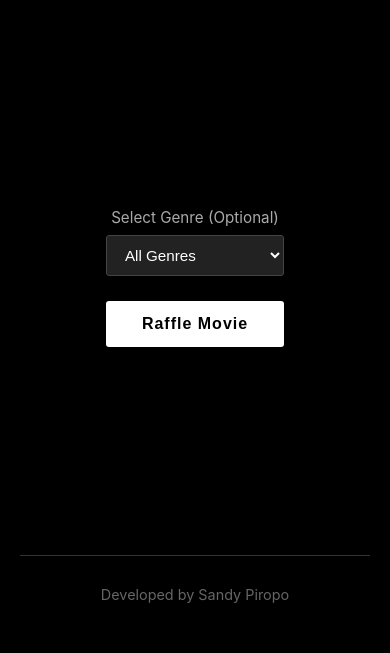
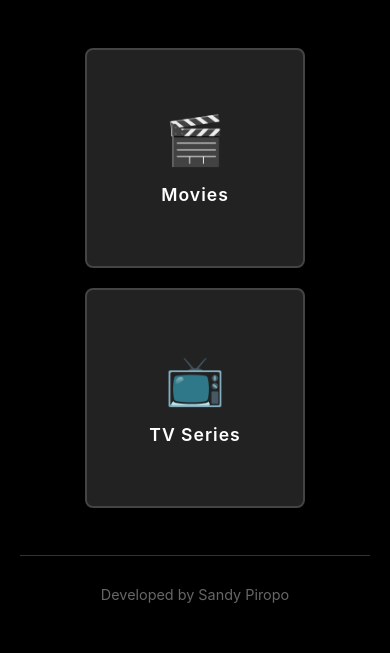
Before and after one commit to sandypiropo/cinesort, a Flask app: page / in a window 390 px wide. Shown: the part 191-844 px from the top of the page. Run offline with Flask 3, Linux system fonts and the light colour scheme; data that the repository does not hold is empty.

Commit message:
New home screen and shuffle

```diff
--- a/app.py
+++ b/app.py
@@ -26,6 +26,36 @@ def get_genres():
             return jsonify({'error': 'API key not configured'}), 500
 
         url = f'{TMDB_BASE_URL}/genre/movie/list'
+        params = {
+            'api_key': TMDB_API_KEY,
+            'language': 'en-US'
+        }
+
+        response = requests.get(url, params=params)
+        response.raise_for_status()
+
+        data = response.json()
+        genres = data.get('genres', [])
+
+        # Add special LGBT category
+        genres.append({
+            'id': 999999,  # Special ID for LGBT
+            'name': 'LGBT+'
+        })
+
+        return jsonify({'genres': genres})
+
+    except Exception as e:
+        return jsonify({'error': f'Error fetching genres: {str(e)}'}), 500
+
+@app.route('/api/genres-tv')
+def get_genres_tv():
+    """Get all TV genres plus special LGBT category"""
+    try:
+        if not TMDB_API_KEY:
+            return jsonify({'error': 'API key not configured'}), 500
+
+        url = f'{TMDB_BASE_URL}/genre/tv/list'
         params = {
             'api_key': TMDB_API_KEY,
             'language': 'en-US'
@@ -137,5 +167,99 @@ def raffle_movie():
         print(f"Error: {traceback.format_exc()}")
         return jsonify({'error': f'Internal error: {str(e)}'}), 500
 
+@app.route('/api/raffle-tv', methods=['GET'])
+def raffle_tv():
+    try:
+        if not TMDB_API_KEY:
+            return jsonify({'error': 'API key not configured. Set TMDB_API_KEY in .env file'}), 500
+
+        genre_id = request.args.get('genre_id')
+        random_page = random.randint(1, 500)
+
+        url = f'{TMDB_BASE_URL}/discover/tv'
+        params = {
+            'api_key': TMDB_API_KEY,
+            'language': 'en-US',
+            'sort_by': 'popularity.desc',
+            'page': random_page,
+            'vote_count.gte': 50
+        }
+
+        # Handle LGBT+ as special case using keywords
+        if genre_id == '999999':  # Special ID for LGBT
+            params['with_keywords'] = '59967|59969|82295|162564'  # LGBT keywords
+        elif genre_id:
+            params['with_genres'] = genre_id
+
+        response = requests.get(url, params=params)
+        response.raise_for_status()
+
+        data = response.json()
+        shows = data.get('results', [])
+
+        if not shows:
+            return jsonify({'error': 'No TV shows found'}), 404
+
+        show = random.choice(shows)
+
+        details_url = f'{TMDB_BASE_URL}/tv/{show["id"]}'
+        details_params = {
+            'api_key': TMDB_API_KEY,
+            'language': 'en-US',
+            'append_to_response': 'credits,videos'
+        }
+
+        details_response = requests.get(details_url, params=details_params)
+        details_response.raise_for_status()
+        details = details_response.json()
+
+        # Extract trailer/video
+        trailer_url = None
+        videos = details.get('videos', {}).get('results', [])
+        for video in videos:
+            if video['site'] == 'YouTube' and video['type'] == 'Trailer':
+                trailer_url = f"https://www.youtube.com/embed/{video['key']}"
+                break
+
+        # Get episode runtime or use first season info
+        runtime_text = ''
+        if details.get('episode_run_time') and len(details['episode_run_time']) > 0:
+            runtime_text = f"{details['episode_run_time'][0]}min per episode"
+
+        tv_data = {
+            'id': details['id'],
+            'title': details.get('name', 'Title not available'),
+            'original_title': details.get('original_name', ''),
+            'synopsis': details.get('overview', 'Synopsis not available'),
+            'poster': f"{TMDB_IMAGE_BASE_URL}{details['poster_path']}" if details.get('poster_path') else None,
+            'backdrop': f"https://image.tmdb.org/t/p/original{details['backdrop_path']}" if details.get('backdrop_path') else None,
+            'rating': details.get('vote_average', 0),
+            'release_date': details.get('first_air_date', 'Date not available'),
+            'genres': [g['name'] for g in details.get('genres', [])],
+            'runtime': runtime_text,
+            'director': None,
+            'cast': [],
+            'trailer_url': trailer_url
+        }
+
+        if 'credits' in details and 'crew' in details['credits']:
+            for person in details['credits']['crew']:
+                if person['job'] in ['Executive Producer', 'Producer']:
+                    tv_data['director'] = person['name']
+                    break
+
+        if 'credits' in details and 'cast' in details['credits']:
+            tv_data['cast'] = [
+                actor['name'] for actor in details['credits']['cast'][:5]
+            ]
+
+        return jsonify(tv_data)
+
+    except requests.exceptions.RequestException as e:
+        return jsonify({'error': f'Error fetching TV show: {str(e)}'}), 500
+    except Exception as e:
+        print(f"Error: {traceback.format_exc()}")
+        return jsonify({'error': f'Internal error: {str(e)}'}), 500
+
 if __name__ == '__main__':
     app.run(debug=True, port=5000)
--- a/static/css/style.css
+++ b/static/css/style.css
@@ -44,6 +44,86 @@ main {
     flex-direction: column;
     justify-content: center;
     align-items: center;
+}
+
+/* Home Screen */
+.home-screen {
+    width: 100%;
+    display: flex;
+    justify-content: center;
+    align-items: center;
+    padding: 40px 20px;
+}
+
+.type-selector {
+    display: flex;
+    gap: 40px;
+    justify-content: center;
+    flex-wrap: wrap;
+}
+
+.btn-type-selector {
+    width: 280px;
+    height: 280px;
+    background: #222;
+    border: 2px solid #444;
+    border-radius: 8px;
+    cursor: pointer;
+    transition: all 0.3s ease;
+    display: flex;
+    flex-direction: column;
+    align-items: center;
+    justify-content: center;
+    gap: 20px;
+    font-family: inherit;
+}
+
+.btn-type-selector:hover {
+    background: #2a2a2a;
+    border-color: #666;
+    transform: scale(1.05);
+}
+
+.btn-type-selector:active {
+    transform: scale(0.95);
+}
+
+.btn-icon {
+    font-size: 4rem;
+}
+
+.btn-text {
+    font-size: 1.3rem;
+    font-weight: 600;
+    color: #fff;
+    letter-spacing: 1px;
+}
+
+/* Raffle Screen */
+.raffle-screen {
+    width: 100%;
+    display: flex;
+    flex-direction: column;
+    align-items: center;
+    padding: 20px;
+}
+
+.btn-back {
+    align-self: flex-start;
+    background: transparent;
+    border: 1px solid #444;
+    color: #fff;
+    padding: 10px 20px;
+    border-radius: 3px;
+    cursor: pointer;
+    font-size: 0.95rem;
+    transition: all 0.3s ease;
+    margin-bottom: 30px;
+}
+
+.btn-back:hover {
+    background: #222;
+    border-color: #666;
 }
 
 .raffle-section {
@@ -368,6 +448,25 @@ footer {
         font-size: 2rem;
     }
 
+    .type-selector {
+        gap: 20px;
+        flex-direction: column;
+    }
+
+    .btn-type-selector {
+        width: 220px;
+        height: 220px;
+        gap: 15px;
+    }
+
+    .btn-icon {
+        font-size: 3rem;
+    }
+
+    .btn-text {
+        font-size: 1.1rem;
+    }
+
     .genre-selector {
         width: 100%;
         max-width: 300px;
--- a/templates/index.html
+++ b/templates/index.html
@@ -4,7 +4,7 @@
 <head>
     <meta charset="UTF-8">
     <meta name="viewport" content="width=device-width, initial-scale=1.0">
-    <title>CineSort - Movie Raffle</title>
+    <title>CineSort - Movie & TV Raffle</title>
     <link rel="stylesheet" href="{{ url_for('static', filename='css/style.css') }}" />
 </head>
 
@@ -16,6 +16,24 @@
         </header>
 
         <main>
+            <!-- Home Screen -->
+            <div id="homeScreen" class="home-screen">
+                <div class="type-selector">
+                    <button id="btnMovies" class="btn-type-selector">
+                        <span class="btn-icon">🎬</span>
+                        <span class="btn-text">Movies</span>
+                    </button>
+                    <button id="btnSeries" class="btn-type-selector">
+                        <span class="btn-icon">📺</span>
+                        <span class="btn-text">TV Series</span>
+                    </button>
+                </div>
+            </div>
+
+            <!-- Raffle Screen -->
+            <div id="raffleScreen" class="raffle-screen hidden">
+                <button id="btnBack" class="btn-back">← Back</button>
+
                 <div class="raffle-section">
                     <div class="genre-selector">
                         <label for="genreSelect">Select Genre (Optional)</label>
@@ -25,11 +43,11 @@
                     </div>
 
                     <button id="btnRaffle" class="btn-raffle">
-                    Raffle Movie
+                        Raffle
                     </button>
                     <div id="loading" class="loading hidden">
                         <div class="spinner"></div>
-                    <p>Finding the perfect movie...</p>
+                        <p>Finding the perfect option...</p>
                     </div>
                 </div>
 
@@ -38,7 +56,7 @@
                         <div class="movie-backdrop" id="backdrop"></div>
                         <div class="movie-content">
                             <div class="movie-poster-container">
-                            <img id="poster" src="" alt="Movie poster" class="movie-poster">
+                                <img id="poster" src="" alt="Poster" class="movie-poster">
                             </div>
                             <div class="movie-info">
                                 <h2 id="title" class="movie-title"></h2>
@@ -84,8 +102,9 @@
                 <div id="erro" class="erro hidden">
                     <p class="erro-mensagem"></p>
                     <button id="btnTentarNovamente" class="btn-sortear">
-                    Tentar Novamente
+                        Try Again
                     </button>
+                </div>
             </div>
         </main>
 
@@ -95,16 +114,59 @@
     </div>
 
     <script>
+        // State
+        let currentType = null; // 'movie' or 'tv'
+
+        // DOM Elements
+        const homeScreen = document.getElementById('homeScreen');
+        const raffleScreen = document.getElementById('raffleScreen');
+        const btnMovies = document.getElementById('btnMovies');
+        const btnSeries = document.getElementById('btnSeries');
+        const btnBack = document.getElementById('btnBack');
         const btnRaffle = document.getElementById('btnRaffle');
         const btnNew = document.getElementById('btnNew');
         const genreSelect = document.getElementById('genreSelect');
         const loading = document.getElementById('loading');
         const result = document.getElementById('result');
 
+        // Navigation
+        btnMovies.addEventListener('click', () => {
+            currentType = 'movie';
+            showRaffleScreen();
+        });
+
+        btnSeries.addEventListener('click', () => {
+            currentType = 'tv';
+            showRaffleScreen();
+        });
+
+        btnBack.addEventListener('click', () => {
+            currentType = null;
+            showHomeScreen();
+        });
+
+        function showHomeScreen() {
+            homeScreen.classList.remove('hidden');
+            raffleScreen.classList.add('hidden');
+            result.classList.add('hidden');
+            loading.classList.add('hidden');
+            window.scrollTo({ top: 0, behavior: 'smooth' });
+        }
+
+        function showRaffleScreen() {
+            homeScreen.classList.add('hidden');
+            raffleScreen.classList.remove('hidden');
+            result.classList.add('hidden');
+            loading.classList.add('hidden');
+            genreSelect.innerHTML = '<option value="">All Genres</option>';
+            loadGenres();
+        }
+
         // Load genres on page load
         async function loadGenres() {
             try {
-                const response = await fetch('/api/genres');
+                const endpoint = currentType === 'tv' ? '/api/genres-tv' : '/api/genres';
+                const response = await fetch(endpoint);
                 const data = await response.json();
 
                 if (data.genres) {
@@ -126,84 +188,87 @@
 
             try {
                 const genreId = genreSelect.value;
-                const url = genreId ? `/api/raffle-movie?genre_id=${genreId}` : '/api/raffle-movie';
+                const endpoint = currentType === 'tv' ? '/api/raffle-tv' : '/api/raffle-movie';
+                const url = genreId ? `${endpoint}?genre_id=${genreId}` : endpoint;
                 const response = await fetch(url);
 
                 if (!response.ok) {
-                    throw new Error('Error fetching movie');
+                    throw new Error('Error fetching');
                 }
 
-                const movie = await response.json();
+                const data = await response.json();
 
-                if (movie.error) {
-                    throw new Error(movie.error);
+                if (data.error) {
+                    throw new Error(data.error);
                 }
 
-                document.getElementById('title').textContent = movie.title;
+                document.getElementById('title').textContent = data.title;
                 document.getElementById('originalTitle').textContent =
-                    movie.original_title !== movie.title ? `(${movie.original_title})` : '';
-                document.getElementById('rating').textContent = movie.rating.toFixed(1);
-                document.getElementById('synopsis').textContent = movie.synopsis || 'Synopsis not available';
+                    data.original_title !== data.title ? `(${data.original_title})` : '';
+                document.getElementById('rating').textContent = data.rating.toFixed(1);
+                document.getElementById('synopsis').textContent = data.synopsis || 'Synopsis not available';
 
-                if (movie.release_date) {
-                    const year = new Date(movie.release_date).getFullYear();
+                if (data.release_date) {
+                    const year = new Date(data.release_date).getFullYear();
                     document.getElementById('year').textContent = year;
                 }
 
-                if (movie.runtime && movie.runtime > 0) {
-                    const hours = Math.floor(movie.runtime / 60);
-                    const minutes = movie.runtime % 60;
+                if (data.runtime && data.runtime > 0) {
+                    const hours = Math.floor(data.runtime / 60);
+                    const minutes = data.runtime % 60;
                     document.getElementById('runtime').textContent =
                         `${hours}h ${minutes}min`;
+                } else {
+                    document.getElementById('runtime').textContent = '';
                 }
 
                 const genresContainer = document.getElementById('genres');
                 genresContainer.innerHTML = '';
-                movie.genres.forEach(genre => {
+                data.genres.forEach(genre => {
                     const badge = document.createElement('span');
                     badge.className = 'genre-badge';
                     badge.textContent = genre;
                     genresContainer.appendChild(badge);
                 });
 
-                if (movie.director) {
+                if (data.director) {
                     document.getElementById('director').innerHTML =
-                        `<strong>Director:</strong> ${movie.director}`;
+                        `<strong>Director:</strong> ${data.director}`;
                 } else {
                     document.getElementById('director').textContent = '';
                 }
 
-                if (movie.cast && movie.cast.length > 0) {
+                if (data.cast && data.cast.length > 0) {
                     document.getElementById('cast').innerHTML =
-                        `<strong>Cast:</strong> ${movie.cast.join(', ')}`;
+                        `<strong>Cast:</strong> ${data.cast.join(', ')}`;
                 } else {
                     document.getElementById('cast').textContent = '';
                 }
 
                 const poster = document.getElementById('poster');
-                if (movie.poster) {
-                    poster.src = movie.poster;
-                    poster.alt = `Poster for ${movie.title}`;
+                if (data.poster) {
+                    poster.src = data.poster;
+                    poster.alt = `Poster for ${data.title}`;
                 } else {
                     poster.src = 'https://via.placeholder.com/500x750/333/fff?text=No+Poster';
                 }
 
                 const backdrop = document.getElementById('backdrop');
-                if (movie.backdrop) {
-                    backdrop.style.backgroundImage = `url(${movie.backdrop})`;
+                if (data.backdrop) {
+                    backdrop.style.backgroundImage = `url(${data.backdrop})`;
                 }
 
                 // Handle trailer
                 const trailerContainer = document.getElementById('trailerContainer');
-                if (movie.trailer_url) {
-                    document.getElementById('trailerFrame').src = movie.trailer_url;
+                if (data.trailer_url) {
+                    document.getElementById('trailerFrame').src = data.trailer_url;
                     trailerContainer.classList.remove('hidden');
                 } else {
                     trailerContainer.classList.add('hidden');
                 }
 
                 document.getElementById('tmdbLink').href =
-                    `https://www.themoviedb.org/movie/${movie.id}`;
+                    `https://www.themoviedb.org/${currentType}/${data.id}`;
 
                 loading.classList.add('hidden');
                 result.classList.remove('hidden');
@@ -215,7 +280,7 @@
             } catch (err) {
                 console.error('Error:', err);
                 loading.classList.add('hidden');
-                document.querySelector('.error-message').textContent =
+                document.querySelector('.erro-mensagem').textContent =
                     'Oops! Something went wrong. Try again.';
             }
         }
@@ -227,7 +292,9 @@
         });
 
         // Load genres when page loads
-        window.addEventListener('load', loadGenres);
+        window.addEventListener('load', () => {
+            showHomeScreen();
+        });
     </script>
 </body>
 
```
Lines whose indentation alone changed are shown as unchanged.
